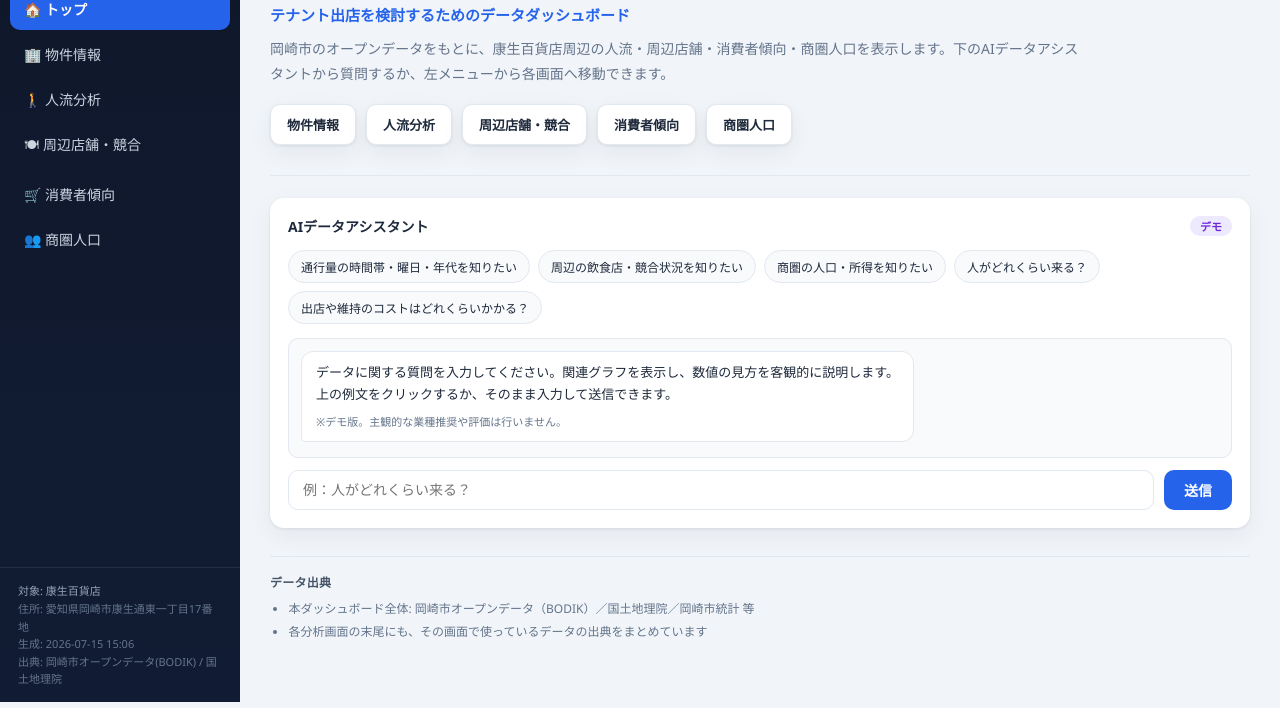
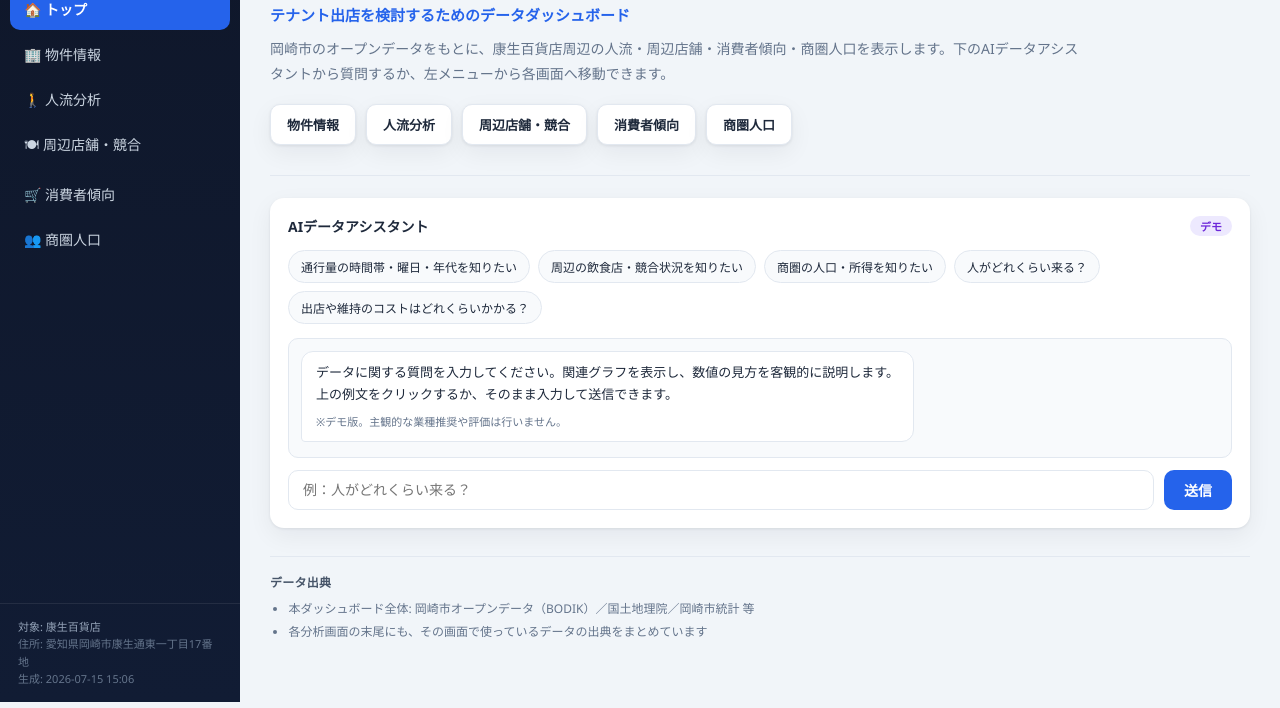
Before and after one commit to kosukehat/PBL_Dashboard, a plain HTML site: page tenant_dashboard/site/index.html in a window 1280 px wide. Shown: the part 98-806 px from the top of the page. Drawn offline with nearby package versions, Linux system fonts and the light colour scheme.

Commit message:
メニューの出典を削除

```diff
--- a/tenant_dashboard/site/index.html
+++ b/tenant_dashboard/site/index.html
@@ -35,7 +35,6 @@
         <div id="metaBuilding"></div>
         <div id="metaAddress" class="muted"></div>
         <div id="metaGenerated" class="muted"></div>
-        <div class="muted">出典: 岡崎市オープンデータ(BODIK) / 国土地理院</div>
       </div>
     </aside>
 
```
